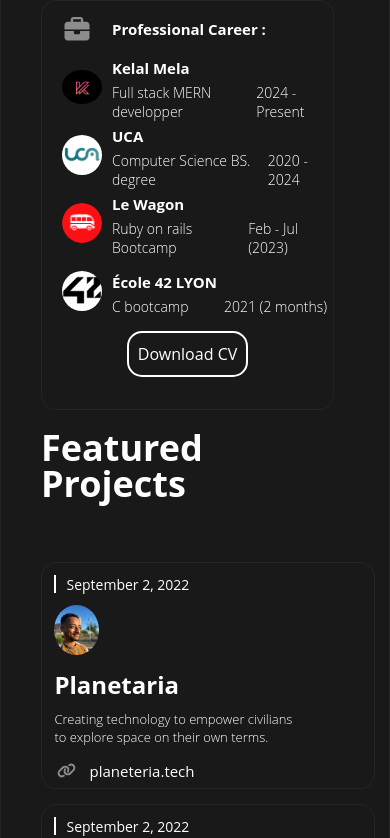
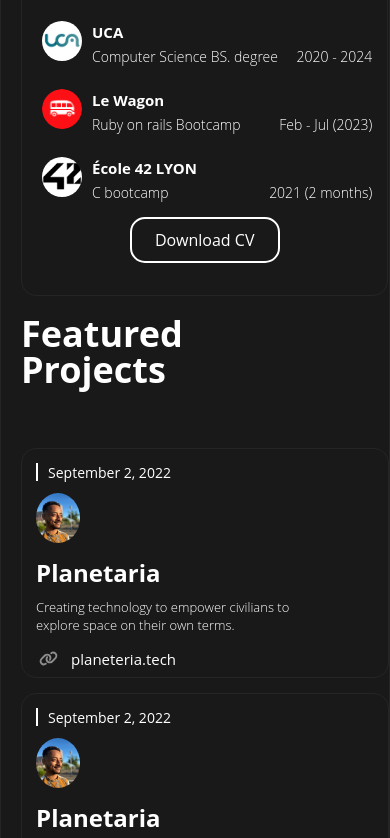
Before and after one commit to Eyosias1/profile, a React (Create React App) app: page / in a window 390 px wide. Shown: the part 1324-2162 px from the top of the page. Built offline with nearby package versions, Linux system fonts and the light colour scheme.

Commit message:
adjusted home view for phones

```diff
--- a/package.json
+++ b/package.json
@@ -1,4 +1,5 @@
 {
+  "homepage": "https://eyosias1.github.io/profile",
   "name": "profile",
   "version": "0.1.0",
   "private": true,
@@ -11,7 +12,6 @@
     "@testing-library/jest-dom": "^5.17.0",
     "@testing-library/react": "^13.4.0",
     "@testing-library/user-event": "^13.5.0",
-    "gh-pages": "^6.1.1",
     "react": "^18.3.1",
     "react-dom": "^18.3.1",
     "react-router-dom": "^6.23.1",
@@ -43,5 +43,8 @@
       "last 1 firefox version",
       "last 1 safari version"
     ]
+  },
+  "devDependencies": {
+    "gh-pages": "^6.1.1"
   }
 }
--- a/src/styles/EmailNotif.css
+++ b/src/styles/EmailNotif.css
@@ -1,7 +1,7 @@
 .email-about {
     border: 1px solid;
     border-radius: 15px;
-    width: 105%;
+    width: 100%;
     height: 194px;
     border-color: var(--colorternerelight);
     display: flex;
--- a/src/styles/Home.css
+++ b/src/styles/Home.css
@@ -48,6 +48,9 @@
 
 
 @media (max-width: 800px) {
+    .Home-section {
+        padding: 20px;
+    }
    .exp-section {
         flex-direction: column-reverse;
         gap: 20px;
@@ -56,6 +59,6 @@
         width: 90%;
     }
     .sum-container {
-        width: 90%;
+        width: 100%;
     }
 }
```
Also changed, not shown: 1 other file (tests, documents, lock files or other folders).
